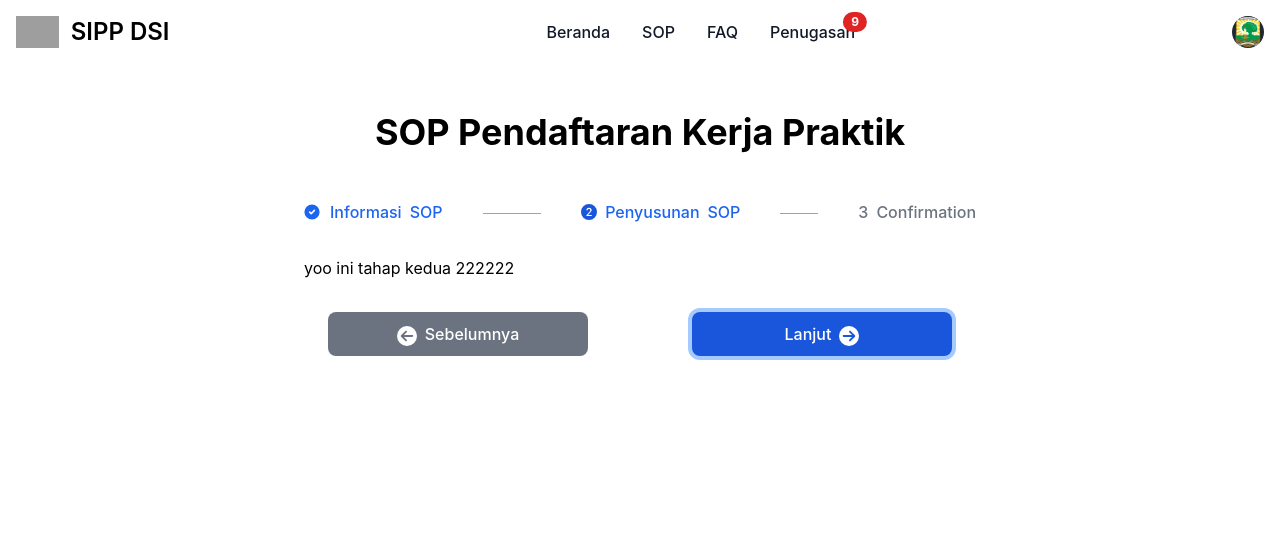
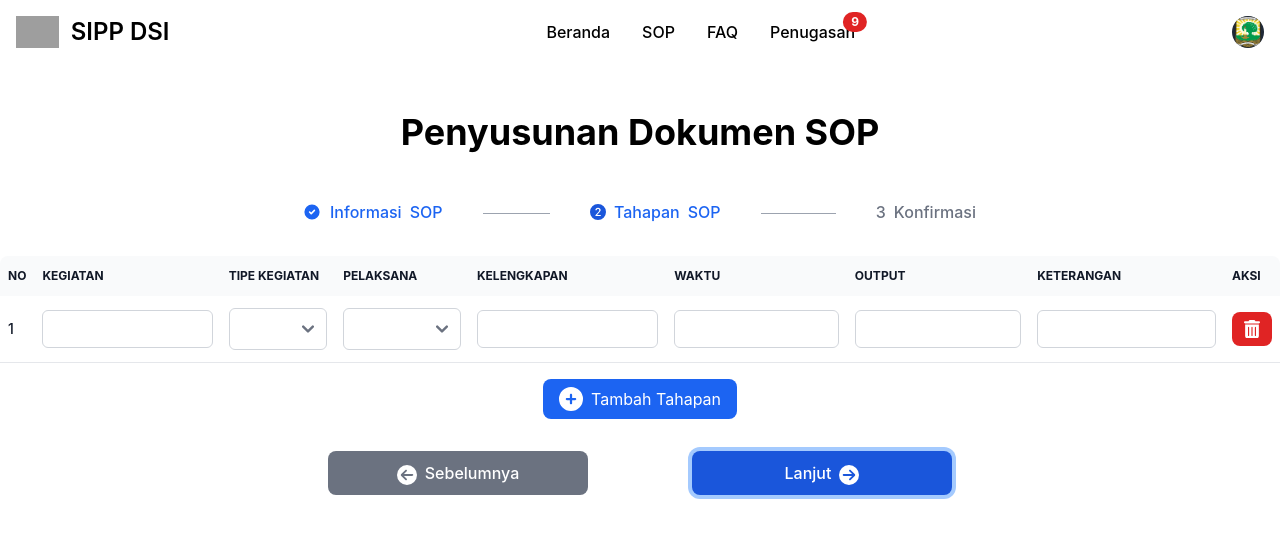
Before and after one commit to kemalhiero/pengelolaan-sop-frontend, a Vue app: page /assignment/detail in a window 1280 px wide. Both pictures are taken after a click on the button "Lanjut". Shown: the top 538 px of the page. Built offline with nearby package versions, Linux system fonts and the light colour scheme; grey boxes are pictures that could not be loaded.

Commit message:
angsur step kedua detail penugasan

```diff
--- a/src/components/Navbar.vue
+++ b/src/components/Navbar.vue
@@ -61,29 +61,29 @@ onMounted(() => {
           class="flex flex-col font-medium p-4 md:p-0 mt-4 border border-gray-100 rounded-lg bg-gray-50 md:space-x-8 md:flex-row md:mt-0 md:border-0 md:bg-white">
 
           <li>
-            <RouterLink to="/" activeClass="text-blue-500 bg-gray-200"
-              class="block py-2 px-3 md:p-0 text-gray-900 rounded hover:bg-gray-100 md:hover:bg-transparent hover:text-blue-500">
+            <RouterLink to="/" activeClass="text-blue-500"
+              class="block py-2 px-3 md:p-0 rounded hover:bg-gray-100 md:hover:bg-transparent hover:text-blue-500">
               Beranda
             </RouterLink>
           </li>
 
           <li>
-            <RouterLink to="/sop" activeClass="text-blue-500 bg-gray-200"
-              class="block py-2 px-3 md:p-0 text-gray-900 rounded hover:bg-gray-100 md:hover:bg-transparent hover:text-blue-500">
+            <RouterLink to="/sop" activeClass="text-blue-500"
+              class="block py-2 px-3 md:p-0 rounded hover:bg-gray-100 md:hover:bg-transparent hover:text-blue-500">
               SOP
             </RouterLink>
           </li>
 
           <li>
-            <RouterLink to="/faq" activeClass="text-blue-500 bg-gray-200"
-              class="block py-2 px-3 md:p-0 text-gray-900 rounded hover:bg-gray-100 md:hover:bg-transparent hover:text-blue-500">
+            <RouterLink to="/faq" activeClass="text-blue-500"
+              class="block py-2 px-3 md:p-0 rounded hover:bg-gray-100 md:hover:bg-transparent hover:text-blue-500">
               FAQ
             </RouterLink>
           </li>
 
           <li class="relative">
-            <RouterLink to="/assignment" activeClass="text-blue-500 bg-gray-200" v-if="authStore.isLoggedIn"
-              class="block py-2 px-3 md:p-0 text-gray-900 rounded hover:bg-gray-100 md:hover:bg-transparent hover:text-blue-500">
+            <RouterLink to="/assignment" activeClass="text-blue-500" v-if="authStore.isLoggedIn"
+              class="block py-2 px-3 md:p-0 rounded hover:bg-gray-100 md:hover:bg-transparent hover:text-blue-500">
               Penugasan
             </RouterLink>
 
--- /dev/null
+++ b/src/components/icons/TrashCanIcon.vue
@@ -0,0 +1,5 @@
+<template>
+    <svg xmlns="http://www.w3.org/2000/svg" viewBox="0 0 448 512">
+        <path d="M135.2 17.7C140.6 6.8 151.7 0 163.8 0L284.2 0c12.1 0 23.2 6.8 28.6 17.7L320 32l96 0c17.7 0 32 14.3 32 32s-14.3 32-32 32L32 96C14.3 96 0 81.7 0 64S14.3 32 32 32l96 0 7.2-14.3zM32 128l384 0 0 320c0 35.3-28.7 64-64 64L96 512c-35.3 0-64-28.7-64-64l0-320zm96 64c-8.8 0-16 7.2-16 16l0 224c0 8.8 7.2 16 16 16s16-7.2 16-16l0-224c0-8.8-7.2-16-16-16zm96 0c-8.8 0-16 7.2-16 16l0 224c0 8.8 7.2 16 16 16s16-7.2 16-16l0-224c0-8.8-7.2-16-16-16zm96 0c-8.8 0-16 7.2-16 16l0 224c0 8.8 7.2 16 16 16s16-7.2 16-16l0-224c0-8.8-7.2-16-16-16z"/>
+    </svg>
+</template>
--- a/src/views/authenticated/Assignment.vue
+++ b/src/views/authenticated/Assignment.vue
@@ -6,8 +6,8 @@
 
 
     const data = [
-        { nama: 'SOP Keuangan LEA', tanggal: '2024/25/09', organisasi: 'Labor', penugas: 'Adi Arga Arifnur' },
-        { nama: 'SOP Pendaftaran Kerja Praktik', tanggal: '2024/03/09', organisasi: 'Departemen', penugas: 'Husnil Kamil' },
+        { nama: 'SOP Keuangan LEA', tanggal: '2024/25/09', organisasi: 'Labor', penugas: 'Adi Arga Arifnur', status: 'Selesai' },
+        { nama: 'SOP Pendaftaran Kerja Praktik', tanggal: '2024/03/09', organisasi: 'Departemen', penugas: 'Husnil Kamil', status: 'Belum Selesai' },
     ]
 
     onMounted(() => {
@@ -62,6 +62,12 @@
                     </th>
                     <th>
                         <span class="flex items-center">
+                            Status
+                            <IconSort/>
+                        </span>
+                    </th>
+                    <th>
+                        <span class="flex items-center">
                             Aksi
                         </span>
                     </th>
@@ -73,6 +79,7 @@
                     <td>{{ item.tanggal }}</td>
                     <td>{{ item.organisasi }}</td>
                     <td>{{ item.penugas }}</td>
+                    <td>{{ item.status }}</td>
                     <td>
                         <router-link to="/assignment/detail">
                             <button class="text-white bg-[#2557D6] hover:bg-[#2557D6]/90 focus:ring-4 focus:ring-[#2557D6]/50 focus:outline-none font-medium rounded-lg text-sm py-2 px-3 text-center inline-flex items-center dark:focus:ring-[#2557D6]/50 me-2 mb-2" title="Lihat detail tugas">
--- a/src/views/authenticated/AssignmentDetail.vue
+++ b/src/views/authenticated/AssignmentDetail.vue
@@ -6,6 +6,8 @@ import NumberTwoCircleIcon from '@/components/icons/NumberTwoCircleIcon.vue';
 import NumberThreeCircleIcon from '@/components/icons/NumberThreeCircleIcon.vue';
 import CircleArrowRight from '@/components/icons/CircleArrowRight.vue';
 import CircleArrowLeft from '@/components/icons/CircleArrowLeft.vue';
+import CirclePlusIcon from '@/components/icons/CirclePlusIcon.vue';
+import TrashCanIcon from '@/components/icons/TrashCanIcon.vue';
 
 // State untuk mengatur langkah
 const currentStep = ref(1);  // Langkah sekarang
@@ -25,16 +27,49 @@ const prevStep = () => {
     }
 };
 
+// tahap kedua
+// Define an array of steps with default empty values
+const steps = ref([
+  {
+    kegiatan: '',
+    mahasiswa: '',
+    pelaksana: '',
+    tipePelaksana: '',
+    perusahaan: '',
+    kelengkapan: '',
+    mutuBakuWaktu: '',
+    output: '',
+    keterangan: ''
+  }
+])
+
+// Function to add a new step (empty object)
+const addStep = () => {
+  steps.value.push({
+    kegiatan: '',
+    mahasiswa: '',
+    pelaksana: '',
+    tipePelaksana: '',
+    perusahaan: '',
+    kelengkapan: '',
+    mutuBakuWaktu: '',
+    output: '',
+    keterangan: ''
+  })
+}
+
+// Function to remove a step by index
+const removeStep = (index) => {
+  steps.value.splice(index, 1)
+}
+
 </script>
 
 <template>
-
-    <h2 class="text-4xl text-center my-12 font-bold">SOP Pendaftaran Kerja Praktik</h2>
-
-    <div class="container mx-auto max-w-2xl">
+    <h2 class="text-4xl text-center my-12 font-bold">Penyusunan Dokumen SOP</h2>
 
     <!-- stepper -->
-        <ol class="flex items-center justify-center w-full text-sm font-medium text-center text-gray-500 sm:text-base">
+    <ol class="flex items-center justify-center w-full text-sm font-medium text-center text-gray-500 sm:text-base max-w-2xl mx-auto">
         <li class="flex md:w-full items-center text-blue-600 sm:after:content-[''] after:w-full after:h-1 after:border-b after:border-gray-400 after:border-1 after:hidden sm:after:inline-block after:mx-6 xl:after:mx-10 hover:cursor-pointer"
             @click="currentStep = 1" title="Informasi mengenai sop yang ditentukan oleh penanggung jawab">
             <span class="flex items-center after:content-['/'] sm:after:hidden after:mx-2 after:text-gray-400">
@@ -51,7 +86,7 @@ const prevStep = () => {
                 <span class="me-2" v-if="currentStep < 2">2</span>
                 <CheckIcon class="fill-blue-600" v-else-if="currentStep > 2"/>
                 <NumberTwoCircleIcon class="mr-2 fill-blue-700" v-else="currentStep == 2" />
-                    Penyusunan <span class="hidden sm:inline-flex sm:ms-2">SOP</span>
+                Tahapan <span class="hidden sm:inline-flex sm:ms-2">SOP</span>
             </span>
         </li>
         <li class="flex items-center hover:cursor-pointer"
@@ -59,7 +94,7 @@ const prevStep = () => {
             @click="currentStep = 3">
             <span class="me-2" v-if="currentStep < 3">3</span>
             <NumberThreeCircleIcon class="mr-2 fill-blue-600" v-else-if="currentStep == 3" />
-                Confirmation
+            Konfirmasi
         </li>
     </ol>
 
@@ -67,17 +102,25 @@ const prevStep = () => {
     <div class="my-8 px-6 md:px-0">
 
         <!-- form tahap pertama -->
-            <template v-if="currentStep == 1">
-                <div class="grid gap-4 sm:grid-cols-2 sm:gap-6 text-black">
-                    <div class="mb-5">
+        <div v-if="currentStep == 1" class="max-w-2xl mx-auto">
+            <div class="mb-4">
                 <label for="sop-number" class="block mb-2 text-sm font-medium ">
-                            Nomor Pos
+                    Nama
+                </label>
+                <input type="text" id="sop-number"
+                    class="bg-gray-50 border border-gray-300 text-sm rounded-lg focus:ring-blue-500 focus:border-blue-500 block w-full p-2.5 "
+                    value="Pendaftaran Kerja Praktik" readonly />
+            </div>
+            <div class="grid gap-4 sm:grid-cols-2 sm:gap-5 text-black mb-4">
+                <div>
+                    <label for="sop-number" class="block mb-2 text-sm font-medium ">
+                        Nomor
                     </label>
                     <input type="text" id="sop-number"
                         class="bg-gray-50 border border-gray-300 text-sm rounded-lg focus:ring-blue-500 focus:border-blue-500 block w-full p-2.5 "
                         value="T/001/UN16.17.02/OT.01.00/2024" readonly />
                 </div>
-                    <div class="mb-5">
+                <div>
                     <label for="sop-date" class="block mb-2 text-sm font-medium ">
                         Tanggal
                     </label>
@@ -85,7 +128,7 @@ const prevStep = () => {
                         class="bg-gray-50 border border-gray-300 text-sm rounded-lg focus:ring-blue-500 focus:border-blue-500 block w-full p-2.5"
                         value="11/10/2024" readonly />
                 </div>
-                    <div class="mb-5">
+                <div>
                     <label for="sop-org" class="block mb-2 text-sm font-medium ">
                         Organisasi
                     </label>
@@ -93,7 +136,7 @@ const prevStep = () => {
                         class="bg-gray-50 border border-gray-300 text-sm rounded-lg focus:ring-blue-500 focus:border-blue-500 block w-full p-2.5"
                         value="Departemen Sistem Informasi" readonly />
                 </div>
-                    <div class="mb-5">
+                <div>
                     <label for="sop-pic" class="block mb-2 text-sm font-medium ">
                         Penanggung Jawab
                     </label>
@@ -128,21 +171,90 @@ const prevStep = () => {
                 </div>
             </div>
 
-            </template>
+        </div>
 
         <!-- form tahap kedua -->
-            <template v-else-if="currentStep == 2">
-                <p>yoo ini tahap kedua 222222</p>
-            </template>
+        <div v-else-if="currentStep == 2" class="max-w-screen-xl mx-auto px-3 md:px-0">
+            <div class="relative overflow-x-auto sm:rounded-lg">
+                <table class="w-full text-sm text-left text-gray-500 dark:text-gray-400">
+                    <thead class="text-xs text-gray-900 uppercase bg-gray-50 dark:bg-gray-700 dark:text-gray-400">
+                        <tr>
+                        <th scope="col" class="px-2 py-3">No</th>
+                        <th scope="col" class="px-2 py-3">Kegiatan</th>
+                        <th scope="col" class="px-2 py-3">Tipe Kegiatan</th>
+                        <th scope="col" class="px-2 py-3">Pelaksana</th>
+                        <th scope="col" class="px-2 py-3">Kelengkapan</th>
+                        <th scope="col" class="px-2 py-3">Waktu</th>
+                        <th scope="col" class="px-2 py-3">Output</th>
+                        <th scope="col" class="px-2 py-3">Keterangan</th>
+                        <th scope="col" class="px-2 py-3">Aksi</th>
+                        </tr>
+                    </thead>
+                    <tbody>
+                        <tr v-for="(step, index) in steps" :key="index"
+                        class="bg-white border-b dark:bg-gray-800 dark:border-gray-700">
+                            <th scope="row" class="px-2 py-3 font-medium text-gray-900 whitespace-nowrap dark:text-white">
+                                {{ index + 1 }}
+                            </th>
+                            <td class="px-2 py-3">
+                                <input v-model="step.kegiatan" class="w-full p-2 border border-gray-300 rounded-md" />
+                            </td>
+                            <td class="px-2 py-3">
+                                <select v-model="step.tipePelaksana" class="w-full p-2 border border-gray-300 rounded-md">
+                                    <option value="Mahasiswa">Start/End</option>
+                                    <option value="Departemen">Task</option>
+                                    <option value="Perusahaan">Decision</option>
+                                </select>
+                            </td>
+                            <td class="px-2 py-3">
+                                <select v-model="step.pelaksana" class="w-full p-2 border border-gray-300 rounded-md">
+                                    <option value="Mahasiswa">Mahasiswa</option>
+                                    <option value="Departemen">Departemen</option>
+                                    <option value="Perusahaan">Perusahaan</option>
+                                </select>
+                            </td>
+                            <td class="px-2 py-3">
+                                <input v-model="step.kelengkapan" class="w-full p-2 border border-gray-300 rounded-md" />
+                            </td>
+                            <td class="px-2 py-3">
+                                <input v-model="step.mutuBakuWaktu" class="w-full p-2 border border-gray-300 rounded-md" />
+                            </td>
+                            <td class="px-2 py-3">
+                                <input v-model="step.output" class="w-full p-2 border border-gray-300 rounded-md" />
+                            </td>
+                            <td class="px-2 py-3">
+                                <input v-model="step.keterangan" class="w-full p-2 border border-gray-300 rounded-md" />
+                            </td>
+                            <td class="px-2 py-3">
+                                <button @click="removeStep(index)" :title="`Hapus tahapan ${index + 1}`"
+                                class="px-3 py-2 text-white bg-red-600 rounded-lg hover:bg-red-700 focus:outline-none focus:ring-2 focus:ring-red-500 focus:ring-opacity-50 inline-flex">
+                                <TrashCanIcon class="fill-current w-4"/>
+                                </button>
+                            </td>
+                        </tr>
+                    </tbody>
+                </table>
+
+                <!-- Tombol Tambah -->
+                <div class="flex justify-center mt-4">
+                    <button @click="addStep"
+                        class="px-4 py-2 text-white bg-blue-600 rounded-lg hover:bg-blue-700 focus:outline-none focus:ring-2 focus:ring-blue-500 focus:ring-opacity-50 inline-flex">
+                        <CirclePlusIcon class="fill-current w-6 mr-2"/>
+                        Tambah Tahapan
+                    </button>
+                </div>
+            </div>
+        </div>
 
         <!-- form tahap ketiga -->
-            <template v-else-if="currentStep == 3">
+        <div v-else-if="currentStep == 3" class="max-w-screen-sm mx-auto">
             <p>yoo ini tahap ketiga 333333</p>
-            </template>
+            <p>disini tampilkan pratinjau dari hasil perancangan dokumen sop</p>
+        </div>
 
     </div>
 
-        <div class="flex justify-between mb-8 px-6">
+    <div class="flex justify-between mb-8 px-6 max-w-2xl mx-auto">
         <!-- Tombol "Sebelumnya" -->
         <button type="button" :disabled="currentStep == 1"
             class="w-5/12 text-white bg-gray-500 hover:bg-gray-600 focus:ring-4 focus:outline-none focus:ring-gray-300 font-medium rounded-lg text-base px-5 py-2.5 text-center inline-flex items-center justify-center disabled:opacity-50 disabled:cursor-not-allowed"
@@ -161,6 +273,4 @@ const prevStep = () => {
         </button>
     </div>
 
-    </div>
-
 </template>
--- a/src/views/authenticated/SopOrg.vue
+++ b/src/views/authenticated/SopOrg.vue
@@ -19,7 +19,7 @@ const data = [
 
         <div class="container mx-auto p-8 lg:px-32">
             <div class="relative overflow-x-auto shadow-md sm:rounded-lg">
-                <table class="w-full text-sm text-left rtl:text-right text-gray-500 dark:text-gray-400">
+                <table class="w-full text-sm text-left text-gray-500 dark:text-gray-400">
                     <thead class="text-xs text-gray-900 uppercase bg-gray-50 dark:bg-gray-700 dark:text-gray-400">
                         <tr>
                             <th scope="col" class="px-6 py-3">
```
Lines whose indentation alone changed are shown as unchanged.
